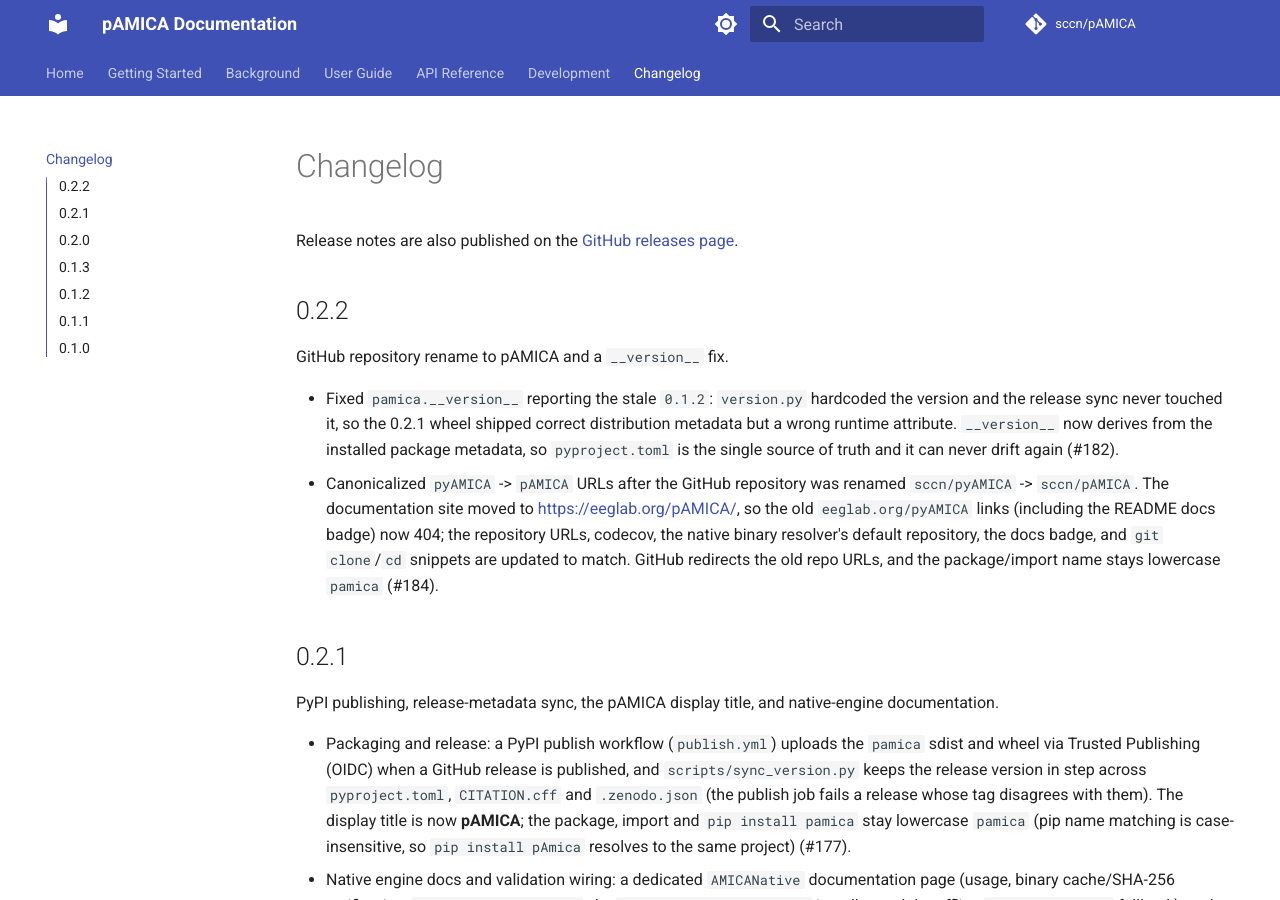
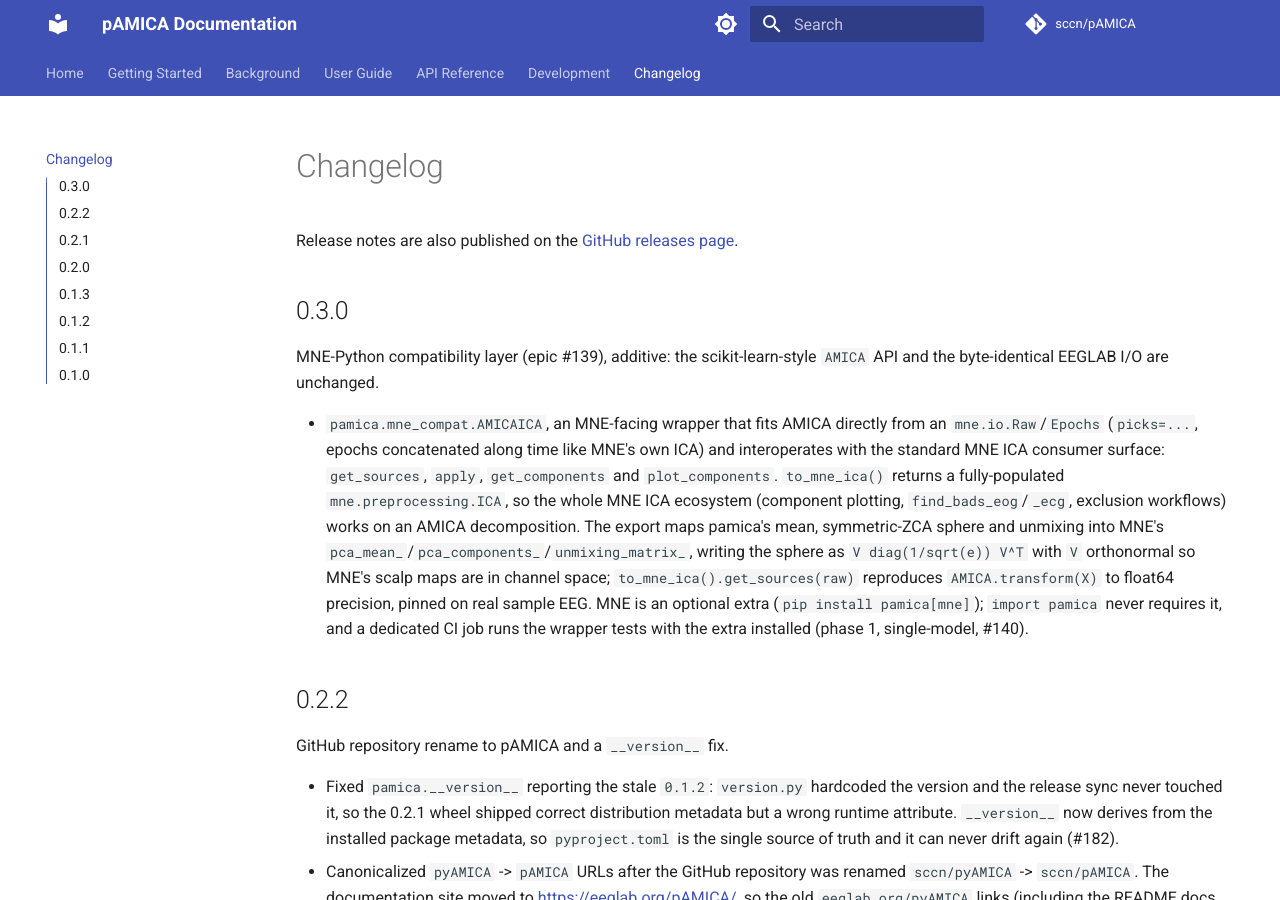
Before and after one commit to neuromechanist/pyAMICA, an MkDocs documentation site: the page built from docs/changelog.md, in a window 1280 px wide and 900 px high. Built offline with MkDocs 1.6.1 and Material for MkDocs 9.7.7, drawn with Linux system fonts in a browser that asks for light colours; comment, search, counter and statistics services are not loaded.

Commit message:
Document AMICAICA MNE wrapper

```diff
--- a/docs/changelog.md
+++ b/docs/changelog.md
@@ -2,6 +2,26 @@
 
 Release notes are also published on the
 [GitHub releases page](https://github.com/sccn/pAMICA/releases).
+
+## 0.3.0
+
+MNE-Python compatibility layer (epic #139), additive: the scikit-learn-style
+`AMICA` API and the byte-identical EEGLAB I/O are unchanged.
+
+- `pamica.mne_compat.AMICAICA`, an MNE-facing wrapper that fits AMICA directly
+  from an `mne.io.Raw`/`Epochs` (`picks=...`, epochs concatenated along time like
+  MNE's own ICA) and interoperates with the standard MNE ICA consumer surface:
+  `get_sources`, `apply`, `get_components` and `plot_components`. `to_mne_ica()`
+  returns a fully-populated `mne.preprocessing.ICA`, so the whole MNE ICA
+  ecosystem (component plotting, `find_bads_eog`/`_ecg`, exclusion workflows)
+  works on an AMICA decomposition. The export maps pamica's mean, symmetric-ZCA
+  sphere and unmixing into MNE's `pca_mean_`/`pca_components_`/`unmixing_matrix_`,
+  writing the sphere as `V diag(1/sqrt(e)) V^T` with `V` orthonormal so MNE's
+  scalp maps are in channel space; `to_mne_ica().get_sources(raw)` reproduces
+  `AMICA.transform(X)` to float64 precision, pinned on real sample EEG. MNE is an
+  optional extra (`pip install pamica[mne]`); `import pamica` never requires it,
+  and a dedicated CI job runs the wrapper tests with the extra installed (phase 1,
+  single-model, #140).
 
 ## 0.2.2
 
--- a/mkdocs.yml
+++ b/mkdocs.yml
@@ -102,6 +102,7 @@
       - MLX backend: api/mlx-backend.md
       - NumPy backend: api/numpy-backend.md
       - Native backend: api/native-backend.md
+      - MNE compatibility: api/mne-compat.md
       - Separation metrics: api/metrics.md
       - Visualization: api/viz.md
   - Development:
```
Also changed, not shown: docs/api/index.md (+10 -0 lines), docs/api/mne-compat.md (added, +63 -0 lines).
